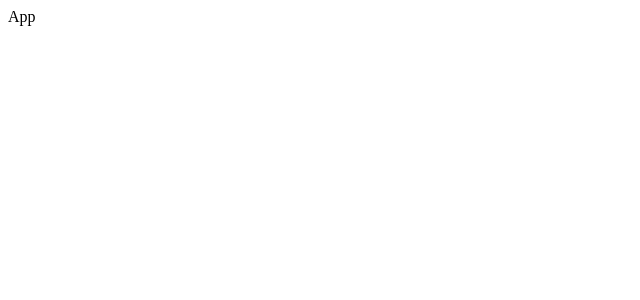
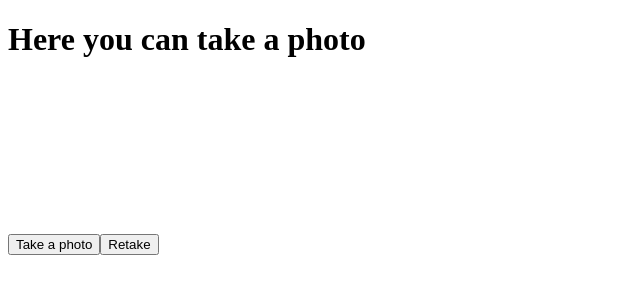
Before and after one commit to ognista/INCIt, a React (Create React App) app: page / in a window 1280 px wide. Shown: the top 300 px of the page, without its empty margins (0-640 px from the left). Built offline with nearby package versions, Linux system fonts and the light colour scheme; no server answers.

Commit message:
webcam installation

```diff
--- a/package.json
+++ b/package.json
@@ -9,6 +9,7 @@
     "react": "^18.2.0",
     "react-dom": "^18.2.0",
     "react-scripts": "5.0.1",
+    "react-webcam": "^7.0.1",
     "web-vitals": "^2.1.4"
   },
   "scripts": {
--- a/src/App.js
+++ b/src/App.js
@@ -1,5 +1,7 @@
+import WebcamCapture from './components/WebcamCapture';
+
 const App = () => {
-  return <div>App</div>;
+  return <WebcamCapture />;
 };
 
 export default App;
--- /dev/null
+++ b/src/components/WebcamCapture.js
@@ -0,0 +1,24 @@
+import Webcam from 'react-webcam';
+
+const videoConstraints = {
+  facingMode: { exact: 'environment' },
+};
+
+const WebcamCapture = () => {
+  return (
+    <>
+      <h1>Here you can take a photo</h1>
+      <div>
+        <Webcam
+          audio={false}
+          screenshotFormat='image/jpeg'
+          videoConstraints={videoConstraints}
+        />
+      </div>
+      <button>Take a photo</button>
+      <button>Retake</button>
+    </>
+  );
+};
+
+export default WebcamCapture;
```
Also changed, not shown: 1 other file (tests, documents, lock files or other folders).
